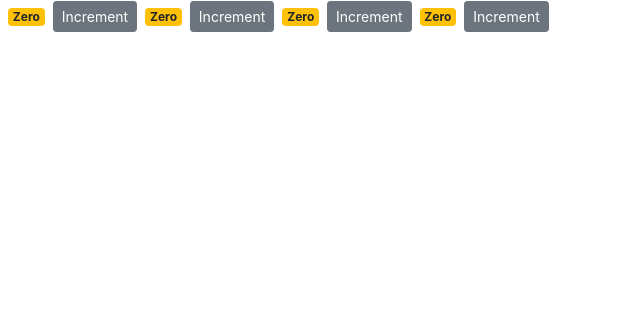
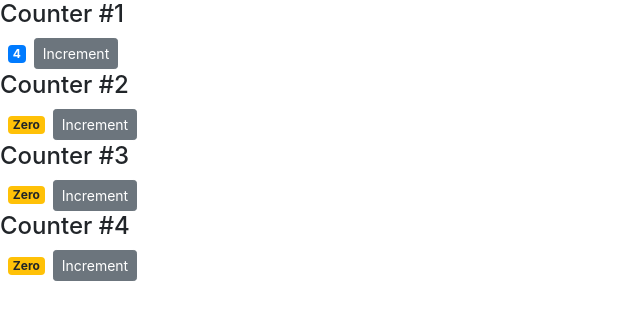
Before and after one commit to tejasrai/react-basics, a React (Create React App) app: page / in a window 1280 px wide. Shown: the top 320 px of the page, without its empty margins (0-640 px from the left). Built offline with nearby package versions, Linux system fonts and the light colour scheme.

Commit message:
passing children

```diff
--- a/src/components/counter.jsx
+++ b/src/components/counter.jsx
@@ -1,21 +1,23 @@
 import React, { Component } from 'react';
 class Counter extends Component {
     state={
-        count:0,
+
+        count:this.props.value,
       //  tags:["tag1", "tag2", "tag3"]
     };
     handleIncrement=()=>{
       //  console.log('Increment Clicked',this);
-      this.setState({count:this.state.count+1});
+      this.setState({count:this.state.value+1});
     }
     render() {
       //  let classes = this.getBadgeClasses();
 
-        return (<React.Fragment>
+        return (<div>
+            {this.props.children}
             <span className={this.getBadgeClasses()}>{this.formatCount()}</span>
         <button onClick={()=>this.handleIncrement()} className="btn btn-secondary btn-sm">Increment</button>
        {/* <ul>    {this.state.tags.map(tag=><li key={tag}> {tag} </li>)}    </ul> */}
-        </React.Fragment>
+        </div>
         );
     }
     getBadgeClasses() {
--- a/src/components/counters.jsx
+++ b/src/components/counters.jsx
@@ -3,7 +3,7 @@
 class Counters extends Component {
     state = {
         counters:[
-            {id:1,value:0},
+            {id:1,value:4},
             {id:2,value:0},
             {id:3,value:0},
             {id:4,value:0},
@@ -11,7 +11,9 @@
      };
     render() {
      return(   <div>
-            {this.state.counters.map(counter=><Counter key={counter.id}/>)}
+            {this.state.counters.map(counter=>(<Counter key={counter.id} value={counter.value}>
+                <h4>Counter #{counter.id}</h4>
+                </Counter>)) }
 
         </div>
      );
```
Also changed, not shown: 1 other file (tests, documents, lock files or other folders).
